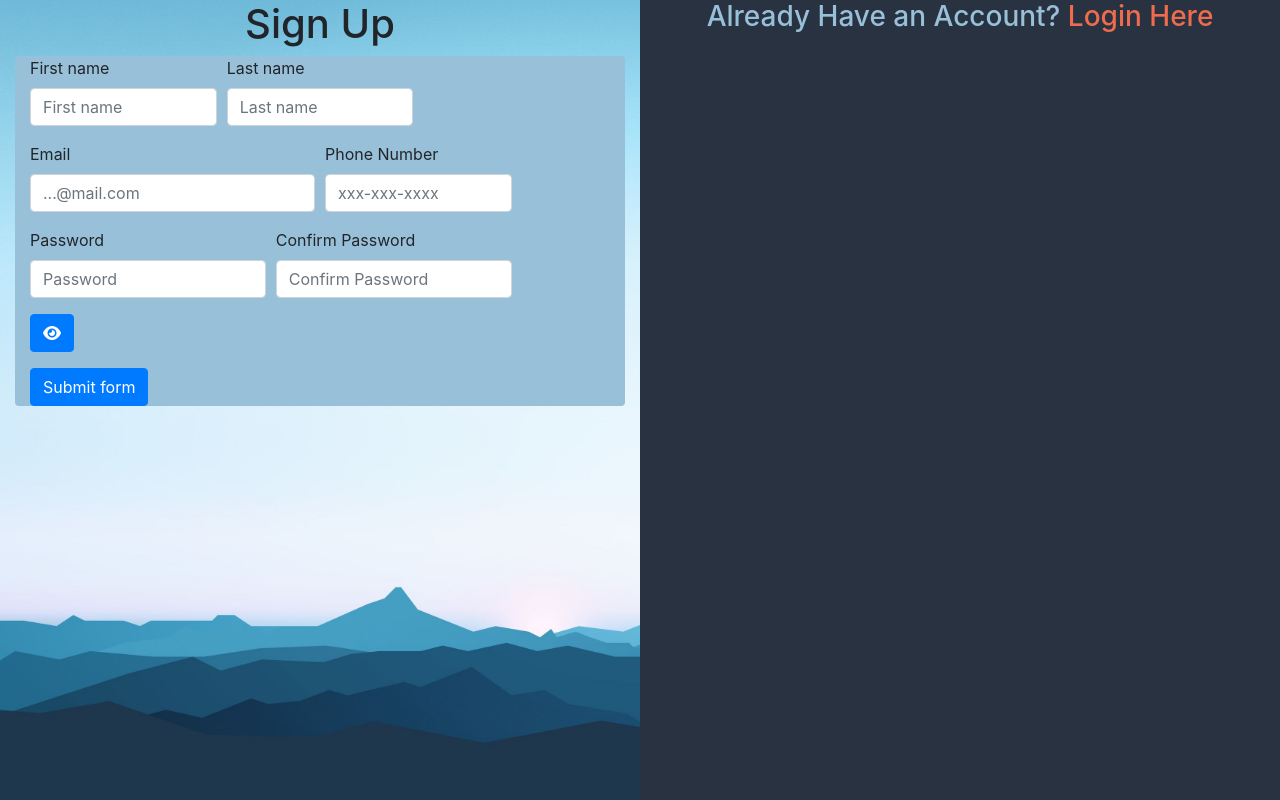
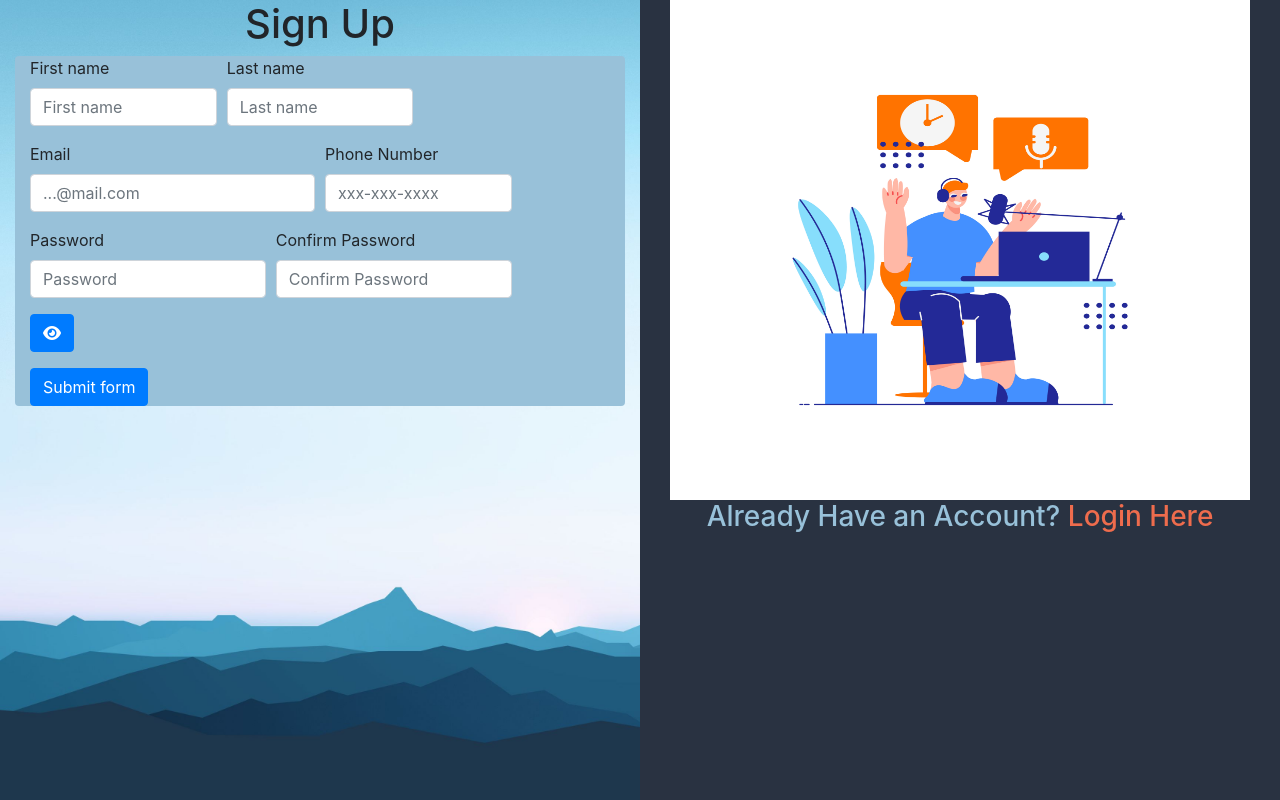
Before and after one commit to Benedek4000/eng130_week4_project, a Flask app: page /signup in a window 1280 px wide. Run offline with Flask 2, Linux system fonts and the light colour scheme; some libraries are stand-ins or nearby versions.

Commit message:
Added a few images

```diff
--- a/frontend/static/css/main.css
+++ b/frontend/static/css/main.css
@@ -8,7 +8,6 @@
 	background-size: cover;
 }
 
-
 /* creating a footer class to make it stay at the bottom */
 .ft {
 	position: fixed;
@@ -16,7 +15,6 @@
 	bottom: 0;
 	width: 100%;
 	text-align: center;
-
 }
 
 /* creating a wrapper to keep windows size the same */
@@ -26,3 +24,10 @@
 	display: flex;
 	flex-direction: column;
 }
+
+.newCenter {
+	display: block;
+	margin-left: auto;
+	margin-right: auto;
+	width: 100%;
+}
--- a/frontend/templates/signup.html
+++ b/frontend/templates/signup.html
@@ -49,5 +49,9 @@
 </div>
 
 {% endblock %} {% block formInfo %}
-<h3 class="text-center" style="color: #98c1d9">Already Have an Account? <a href="/login" style="color: #ee6c4d">Login Here</a></h3>
-{% endblock %}
+<!--Add image-->
+<div class="container-fluid">
+	<img src="../static/assets/clipart1.jpg" width="500" height="500" class="newCenter" />
+	<h3 class="text-center" style="color: #98c1d9">Already Have an Account? <a href="/login" style="color: #ee6c4d">Login Here</a></h3>
+	{% endblock %}
+</div>
```
Also changed, not shown: frontend/templates/passwordReset.html (+6 -11 lines), frontend/static/assets/clipart1.jpg (added), frontend/static/assets/clipart2.jpg (added), frontend/static/assets/clipart3.jpg (added). Lines whose indentation alone changed are shown as unchanged.
